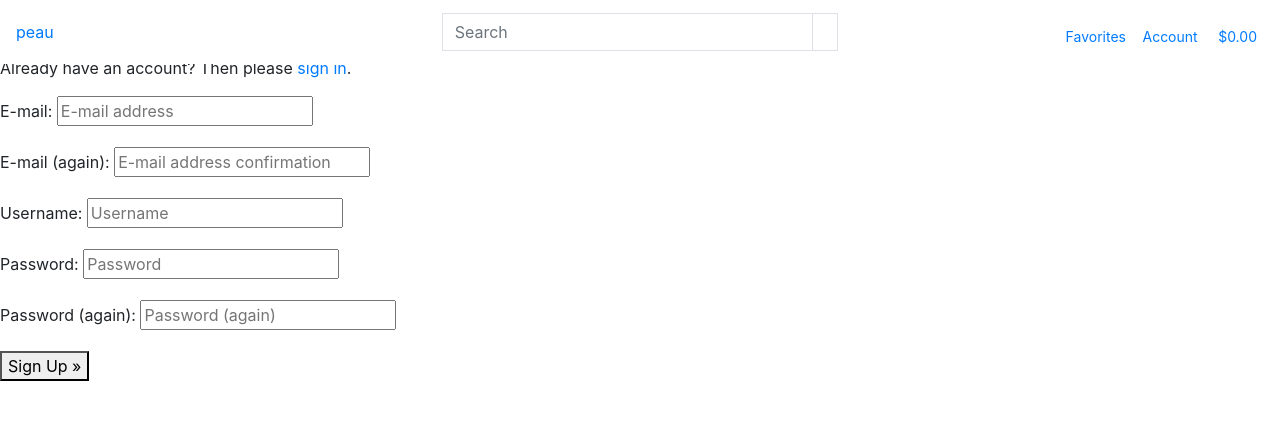
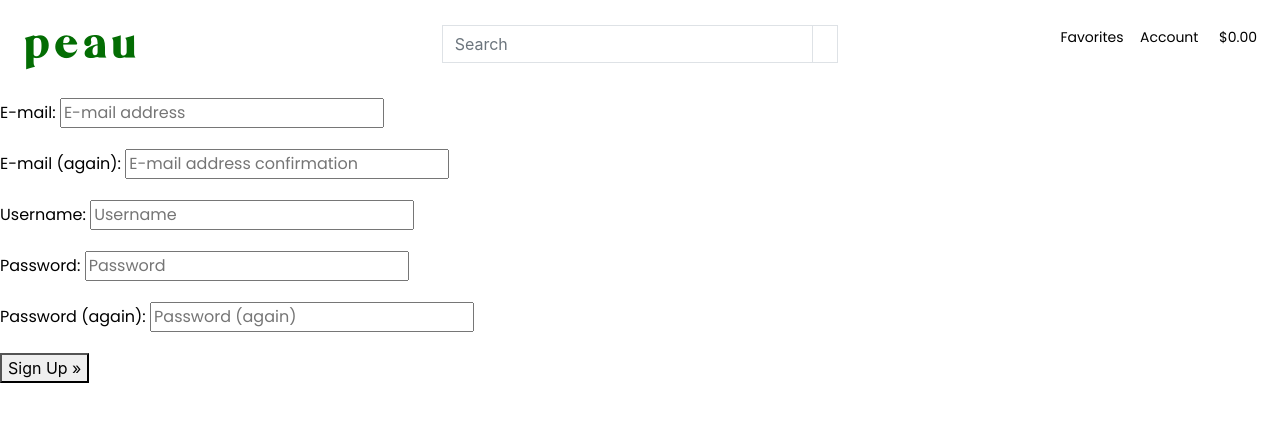
Before and after one commit to Code-Institute-Submissions/peau-beauty-project, a Django app: page /accounts/signup/ in a window 1280 px wide. Shown: the top 422 px of the page. Run offline with Django 3.2, Linux system fonts and the light colour scheme.

Commit message:
Style logo, headings and paragraphs

```diff
--- a/static/css/base.css
+++ b/static/css/base.css
@@ -6,3 +6,40 @@
     font-family: Mikela;
     src: url('../fonts/Mikela.otf') format('opentype');
 }
+
+/* Fontstyling for Logo, Headings and Paragraphs */
+h1,
+h2 {
+    color: #036d03;
+    font-family: 'Mikela', sans-serif;
+    font-size: 3rem;
+    margin: 0;
+}
+
+h3,
+h4 {
+    color: black;
+    font-family: 'Mikela', sans-serif;
+}
+
+h5 {
+    color: #036d03;
+    font-family: 'Mikela', sans-serif;
+    font-size: 1.2rem;
+    letter-spacing: 2px;
+    text-align: center;
+    padding: 0rem 0.75rem;
+}
+
+p {
+    color: black;
+    font-family: 'Poppins', sans-serif;
+}
+
+#logo {
+    color: #036d03;
+    font-family: 'Mikela', sans-serif;
+    font-size: 3rem;
+    letter-spacing: 5px;
+    padding-left: 0.5rem;
+}
```
